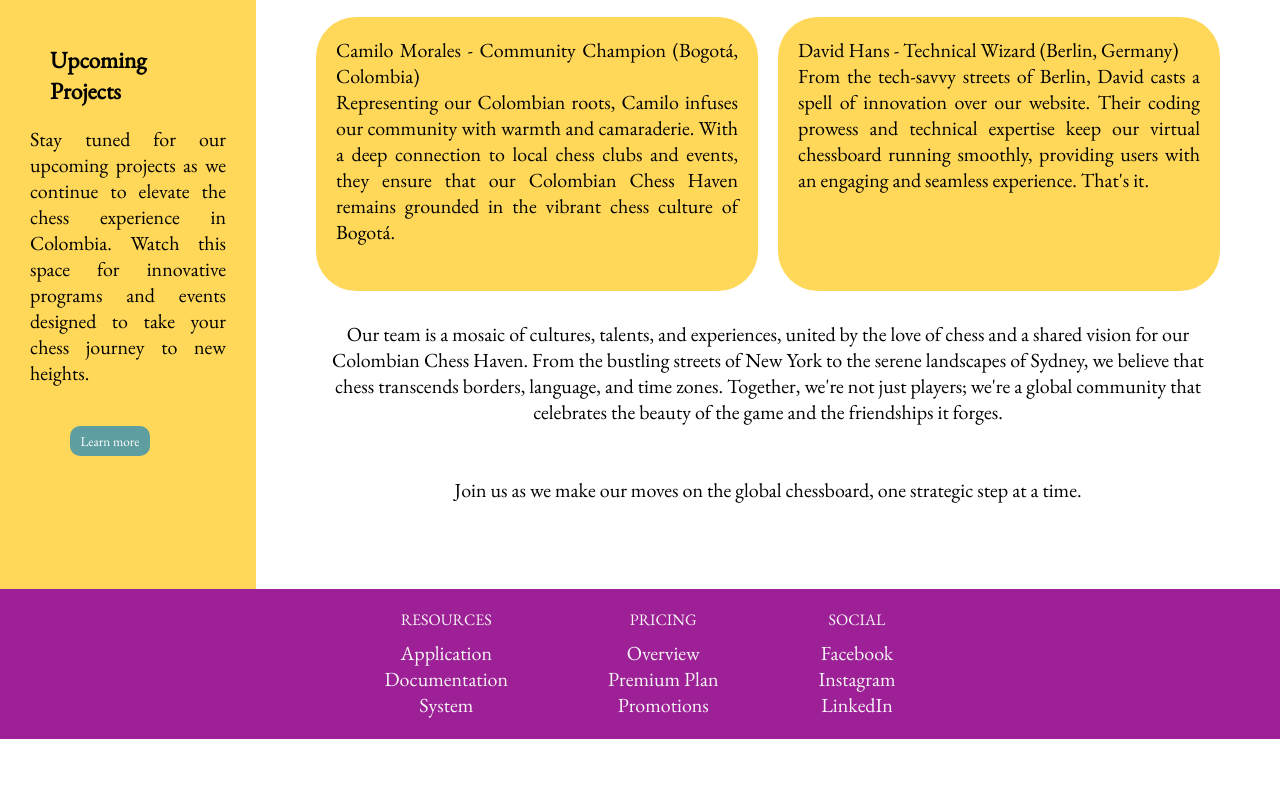
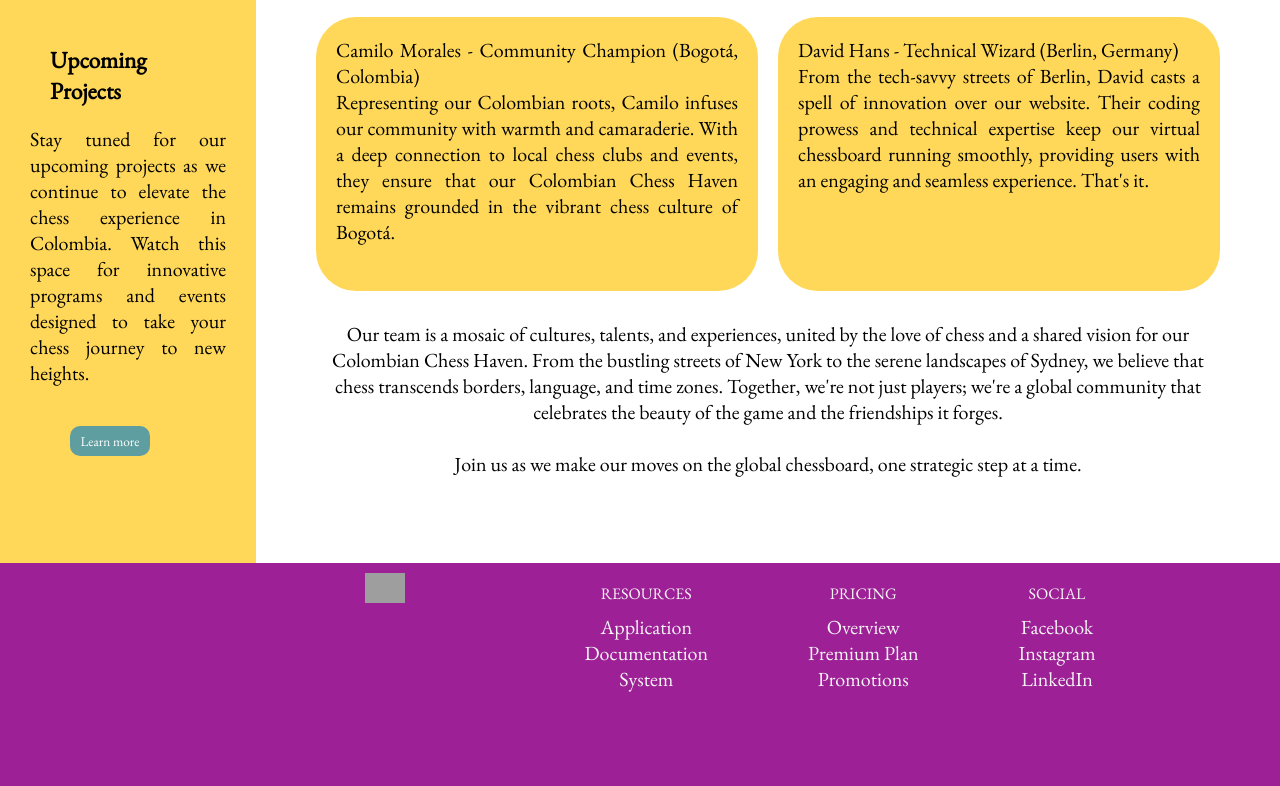
Before and after one commit to Nicolas-E93/proyecto_coder, a website: page pages/our_team.html in a window 1280 px wide. Shown: the part 599-1385 px from the top of the page. Before the commit the page ends 1338 px from the top, so only its background shows below. Drawn offline with nearby package versions, Linux system fonts and the light colour scheme; grey boxes are pictures that could not be loaded.

Commit message:
logo linked to home

```diff
--- a/pages/our_team.html
+++ b/pages/our_team.html
@@ -103,9 +103,9 @@
                 Sydney,
                 we believe that chess transcends borders, language, and time zones. Together, we're not just players;
                 we're
-                a global community that celebrates the beauty of the game and the friendships it forges.
-            </p>
-            <br><br>
+                a global community that celebrates the beauty of the game and the friendships it forges.<br><br>
+
+
             <p>Join us as we make our moves on the global chessboard, one strategic step at a time.<br><br></p>
         </section>
     </section>
@@ -134,6 +134,10 @@
 
     <!--footer-->
     <footer class="footer2">
+        <div>
+            <a href="../index.html"><img src="https://ceadgroup.com/wp-content/uploads/2022/10/Siemens-logo.png" alt="logo"></a>
+        </div>
+
         <div class="resource">
             <h5>RESOURCES</h5>
             <ul>
--- a/scss/components/_img.scss
+++ b/scss/components/_img.scss
@@ -39,3 +39,7 @@ body {
         }
     }
 }
+
+.about-img {
+    width: 170px;
+}
--- a/scss/layout/_footer.scss
+++ b/scss/layout/_footer.scss
@@ -24,7 +24,15 @@ body {
         ul {
             list-style-type: none;
         }
+
+        div {
+            img {
+                width: 10%;
+
+            };
+        }
     }
+
 }
 
 
--- a/scss/pages/_pages-with-grid.scss
+++ b/scss/pages/_pages-with-grid.scss
@@ -30,6 +30,7 @@
     justify-content: center;
     margin: -0.01%;
     padding: 10px;
+    height: 140%;
 }
 
 .form_to_fill {
```
Also changed, not shown: index.html (+4 -0 lines), pages/about_us.html (+4 -3 lines), pages/contact_us.html (+3 -0 lines), pages/work-with-us.html (+3 -0 lines), css/style.css, 1 other file.
